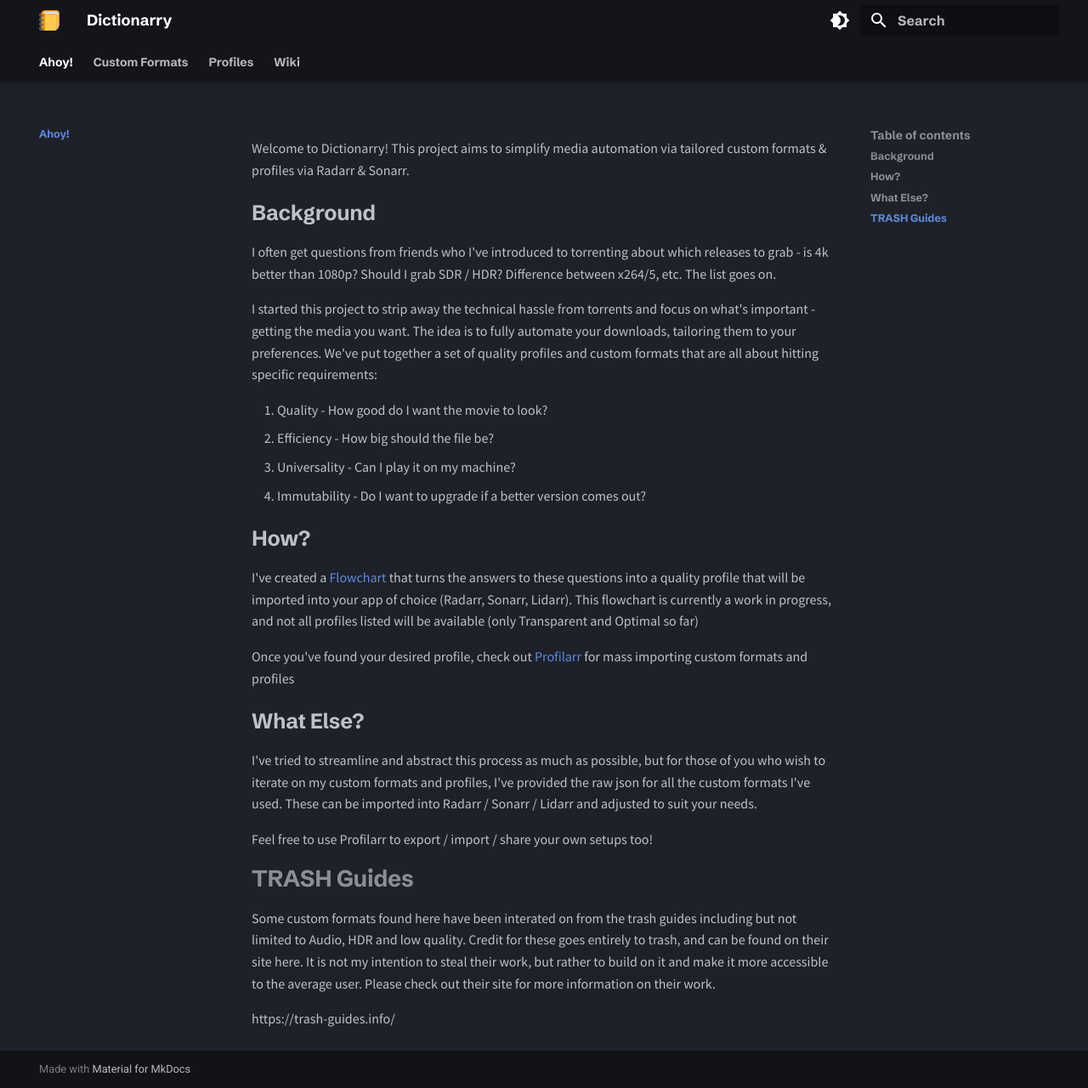
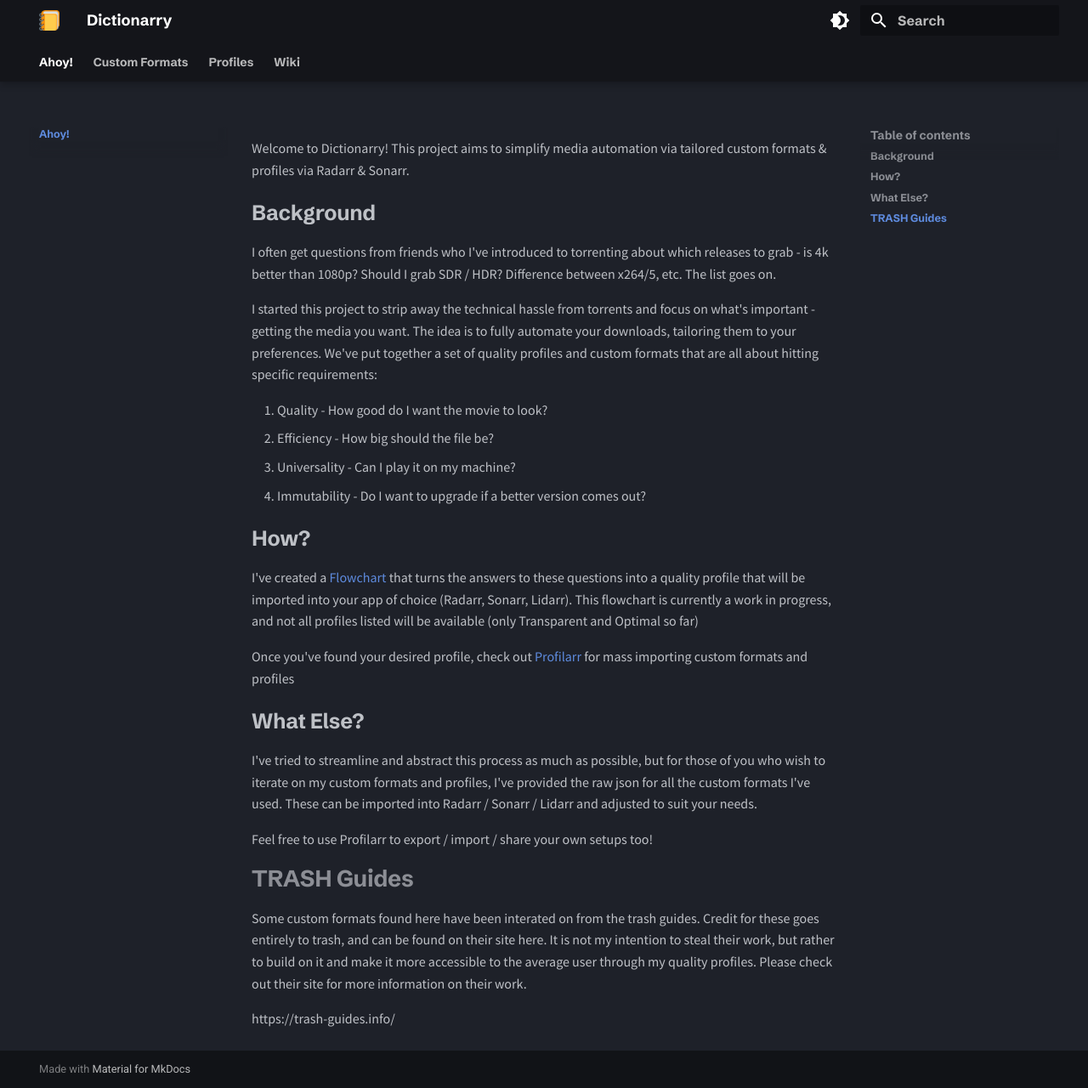
Before and after one commit to santiagosayshey/website, an MkDocs documentation site: the page built from docs/index.md, in a window 1280 px wide and 1280 px high. Shown: the whole window at 85% size. Built offline with MkDocs 1.6.1 and Material for MkDocs 9.7.7, drawn with Linux system fonts in a browser that asks for light colours.

Commit message:
clarify readme

```diff
--- a/docs/index.md
+++ b/docs/index.md
@@ -32,6 +32,6 @@
 
 # TRASH Guides
 
-Some custom formats found here have been interated on from the trash guides including but not limited to Audio, HDR and low quality. Credit for these goes entirely to trash, and can be found on their site here. It is not my intention to steal their work, but rather to build on it and make it more accessible to the average user. Please check out their site for more information on their work.
+Some custom formats found here have been interated on from the trash guides. Credit for these goes entirely to trash, and can be found on their site here. It is not my intention to steal their work, but rather to build on it and make it more accessible to the average user through my quality profiles. Please check out their site for more information on their work.
 
 https://trash-guides.info/
```
